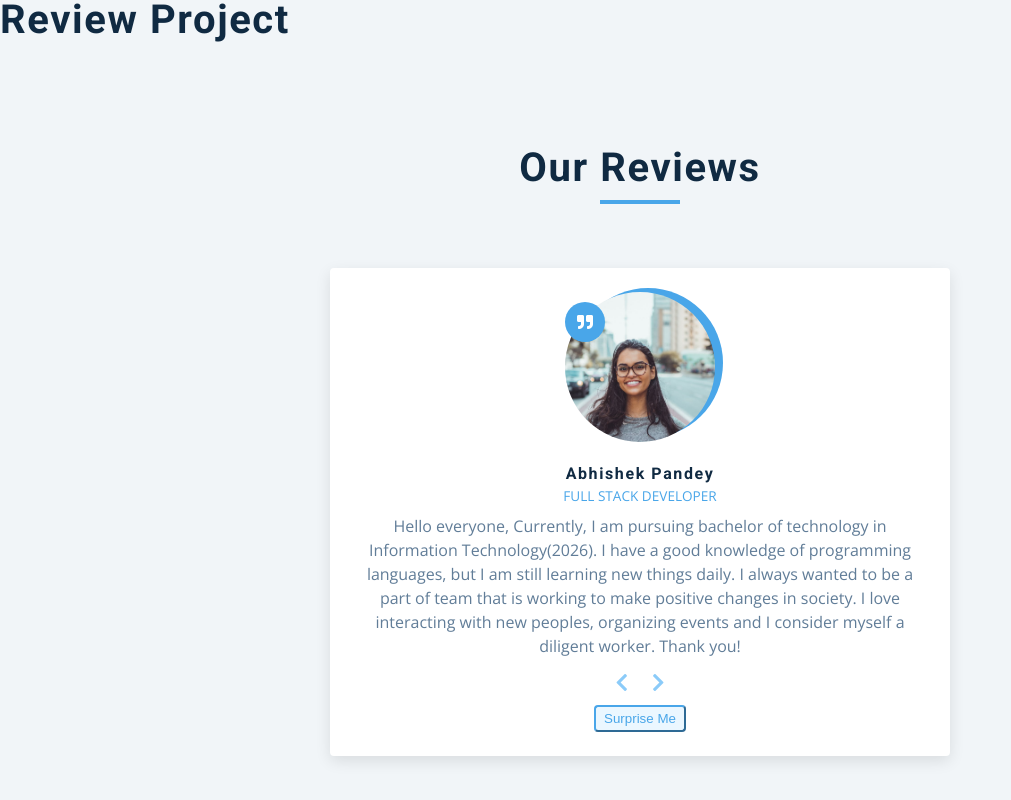
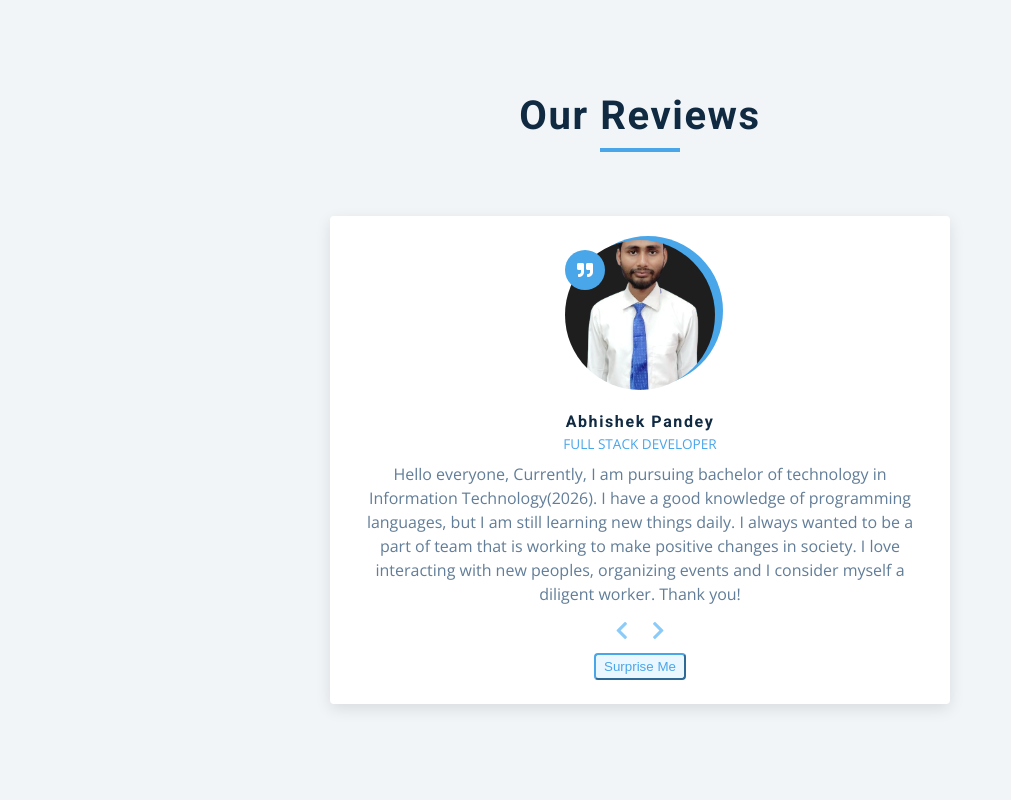
Before and after one commit to fThAbhishek-Pandey/Review-me, a plain HTML site: page index.html in a window 1280 px wide. Shown: the whole page, without its empty margins (0-1011 px from the left). Drawn offline with nearby package versions, Linux system fonts and the light colour scheme.

Commit message:
Update index.html

```diff
--- a/index.html
+++ b/index.html
@@ -3,7 +3,7 @@
   <head>
     <meta charset="UTF-8" />
     <meta name="viewport" content="width=device-width, initial-scale=1.0" />
-    <title>Starter</title>
+    <title>Review me </title>
     <!-- font-awesome -->
     <link
       rel="stylesheet"
@@ -14,7 +14,6 @@
     <link rel="stylesheet" href="styles.css" />
   </head>
   <body>
-    <h2>review project</h2>
     <main>
       <section class="container">
         <!-- title -->
@@ -25,7 +24,7 @@
         <!-- review -->
         <article class="review">
           <div class="img-container">
-            <img src="person-1.jpeg" id="person-img" alt="" />
+            <img src="a-removebg-preview.png" id="person-img" alt="" />
           </div>
           <h4 id="author">Abhishek Pandey</h4>
           <p id="job">Full Stack Developer</p>
```
